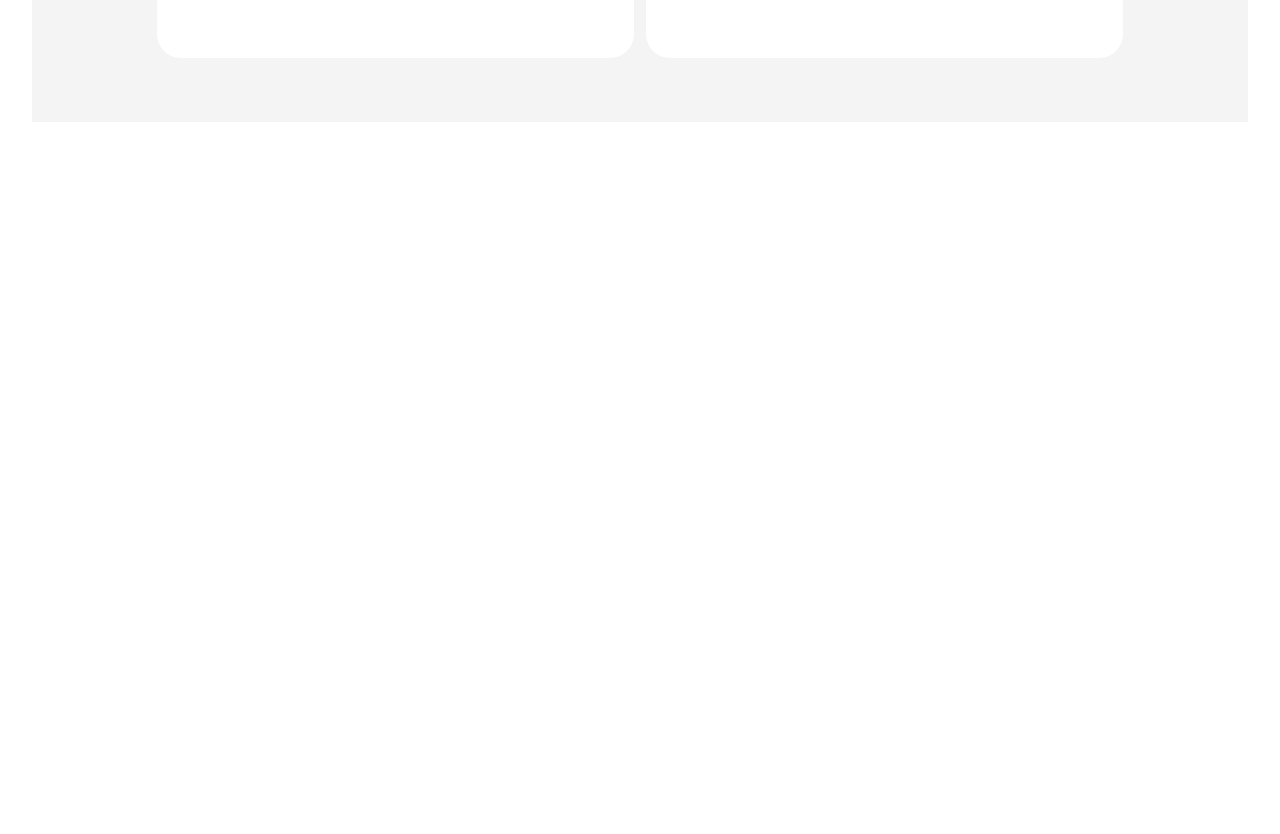
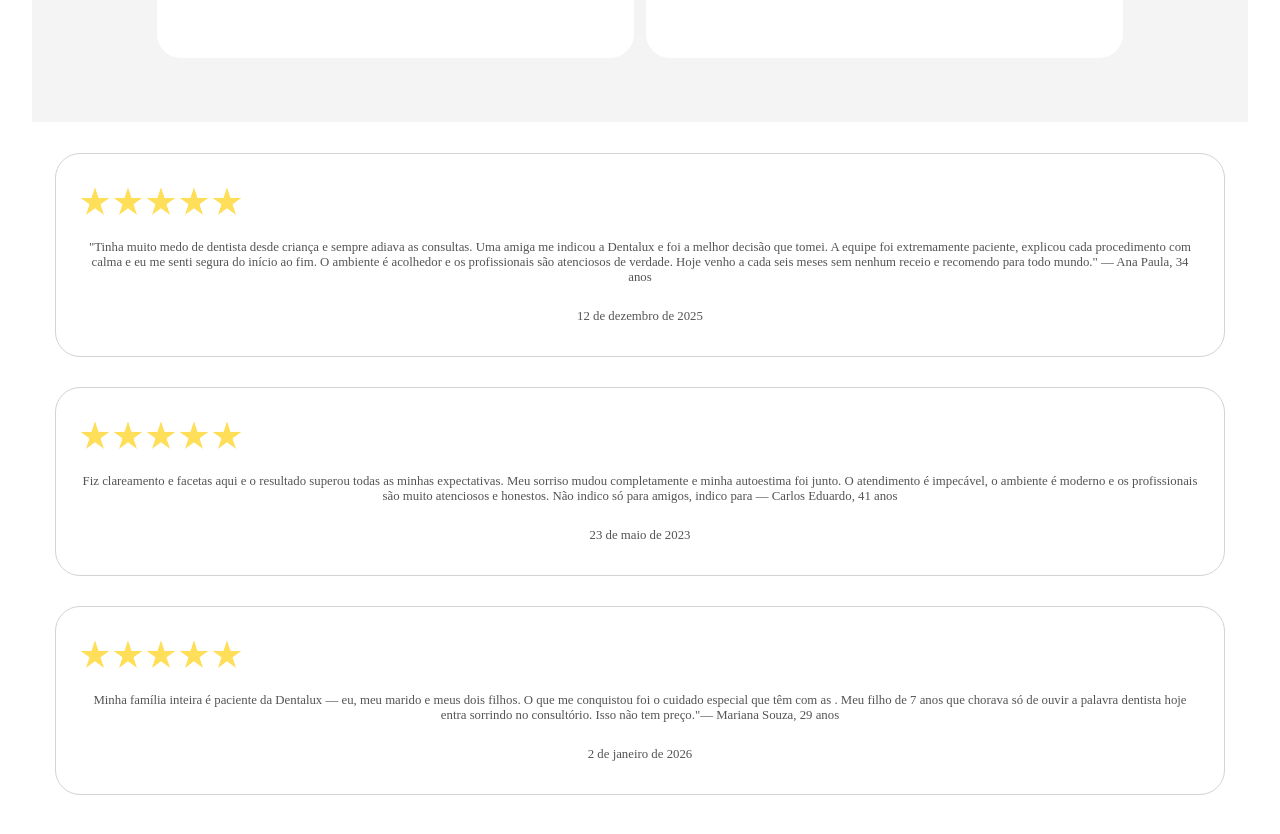
Before and after one commit to DevLucasHenrique/Dentalux, a React (Vite) app in the folder dentalux-app/: page / in a window 1280 px wide. Shown: the part 1073-1907 px from the top of the page. Before the commit the page ends 1227 px from the top, so only its background shows below. Built offline with nearby package versions, Linux system fonts and the light colour scheme.

Commit message:
Generating the html of testimonials with TypeScript

```diff
--- a/dentalux-app/src/components/home/HomePage.css
+++ b/dentalux-app/src/components/home/HomePage.css
@@ -203,3 +203,44 @@ div.quality .text .description {
   font-weight: 300;
   color: var(--azure);
 }
+
+section#testimonials {
+  display: flex;
+  flex-flow: column nowrap;
+  justify-content: center;
+  align-items: center;
+  padding: 32px 24px;
+  gap: 32px;
+}
+
+section#testimonials .testimonial {
+  gap: 24px;
+  border-radius: 24px;
+  display: flex;
+  flex-flow: column nowrap;
+  padding: 32px 24px;
+
+  outline: 1px solid lightgray;
+  color: #545454;
+}
+
+.testimonial .rating-container {
+  display: flex;
+  gap: 3px;
+}
+
+.testimonial .text {
+  font-size: 0.8em;
+  color: #545454;
+  font-weight: 300;
+}
+
+.testimonial .date {
+  font-size: 0.8em;
+  color: #545454;
+  font-weight: 400;
+}
+
+.star {
+  width: 30px;
+}
--- a/dentalux-app/src/components/home/HomePage.tsx
+++ b/dentalux-app/src/components/home/HomePage.tsx
@@ -14,6 +14,8 @@ import peopleIcon from "../../assets/icons/people.svg";
 import medalIcon from "../../assets/icons/medal.svg";
 import lightIcon from "../../assets/icons/light.svg";
 
+import starIcon from '../../assets/icons/star.svg'
+
 interface Service {
   color: string;
   icon: string;
@@ -25,6 +27,12 @@ interface Quality {
   icon: string;
   name: string;
   description: string;
+}
+
+interface Testimonial {
+  rating: number;
+  text: string;
+  date: string;
 }
 
 const SERVICES: Service[] = [
@@ -93,6 +101,24 @@ const QUALITIES: Quality[] = [
   },
 ];
 
+const TESTIMONIALS: Testimonial[] = [
+  {
+    rating: 5,
+    text: '"Tinha muito medo de dentista desde criança e sempre adiava as consultas. Uma amiga me indicou a Dentalux e foi a melhor decisão que tomei. A equipe foi extremamente paciente, explicou cada procedimento com calma e eu me senti segura do início ao fim. O ambiente é acolhedor e os profissionais são atenciosos de verdade. Hoje venho a cada seis meses sem nenhum receio e recomendo para todo mundo." — Ana Paula, 34 anos',
+    date: "12 de dezembro de 2025",
+  },
+  {
+    rating: 5,
+    text: "Fiz clareamento e facetas aqui e o resultado superou todas as minhas expectativas. Meu sorriso mudou completamente e minha autoestima foi junto. O atendimento é impecável, o ambiente é moderno e os profissionais são muito atenciosos e honestos. Não indico só para amigos, indico para — Carlos Eduardo, 41 anos",
+    date: "23 de maio de 2023",
+  },
+  {
+    rating: 5,
+    text: 'Minha família inteira é paciente da Dentalux — eu, meu marido e meus dois filhos. O que me conquistou foi o cuidado especial que têm com as . Meu filho de 7 anos que chorava só de ouvir a palavra dentista hoje entra sorrindo no consultório. Isso não tem preço."— Mariana Souza, 29 anos',
+    date: "2 de janeiro de 2026",
+  },
+];
+
 export default function HomePage() {
   return (
     <>
@@ -135,10 +161,25 @@ export default function HomePage() {
               <img src={quality.icon} className="icon" alt="Icon" />
               <div className="text">
                 <h3 className="quality-name">{quality.name}</h3>
-                <p className="description">
-                  {quality.description}
-                </p>
+                <p className="description">{quality.description}</p>
               </div>
+            </div>
+          );
+        })}
+      </section>
+      <section id="testimonials">
+        {TESTIMONIALS.map((testimonial) => {
+          return (
+            <div className="testimonial">
+              <div className="rating-container">
+                {[...Array(testimonial.rating)].map((_, i) => (
+                  <img src={starIcon} className="star" key={i} alt="Star" />
+                ))}
+              </div>
+              <p className="text">
+                {testimonial.text}
+              </p>
+              <h6 className="date">{testimonial.date}</h6>
             </div>
           );
         })}
```
Also changed, not shown: dentalux-app/src/assets/icons/star.svg (added).
